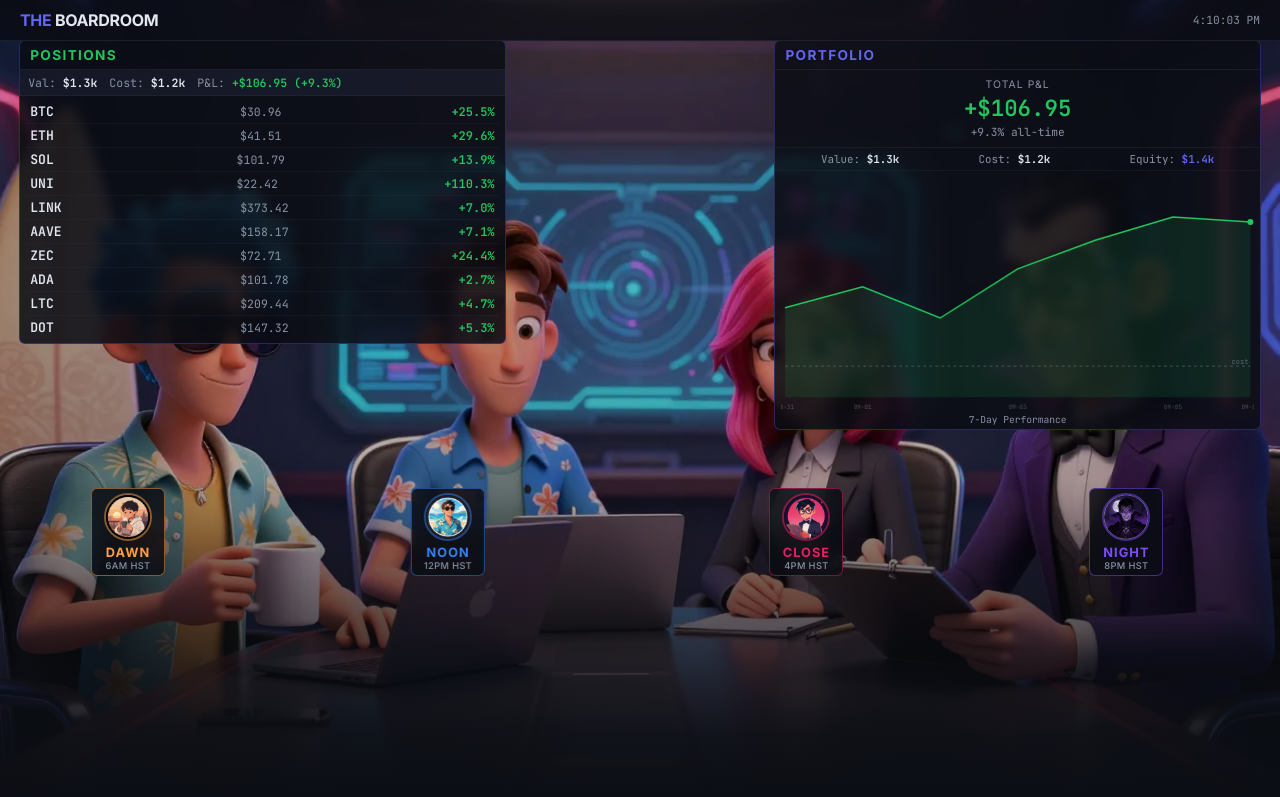
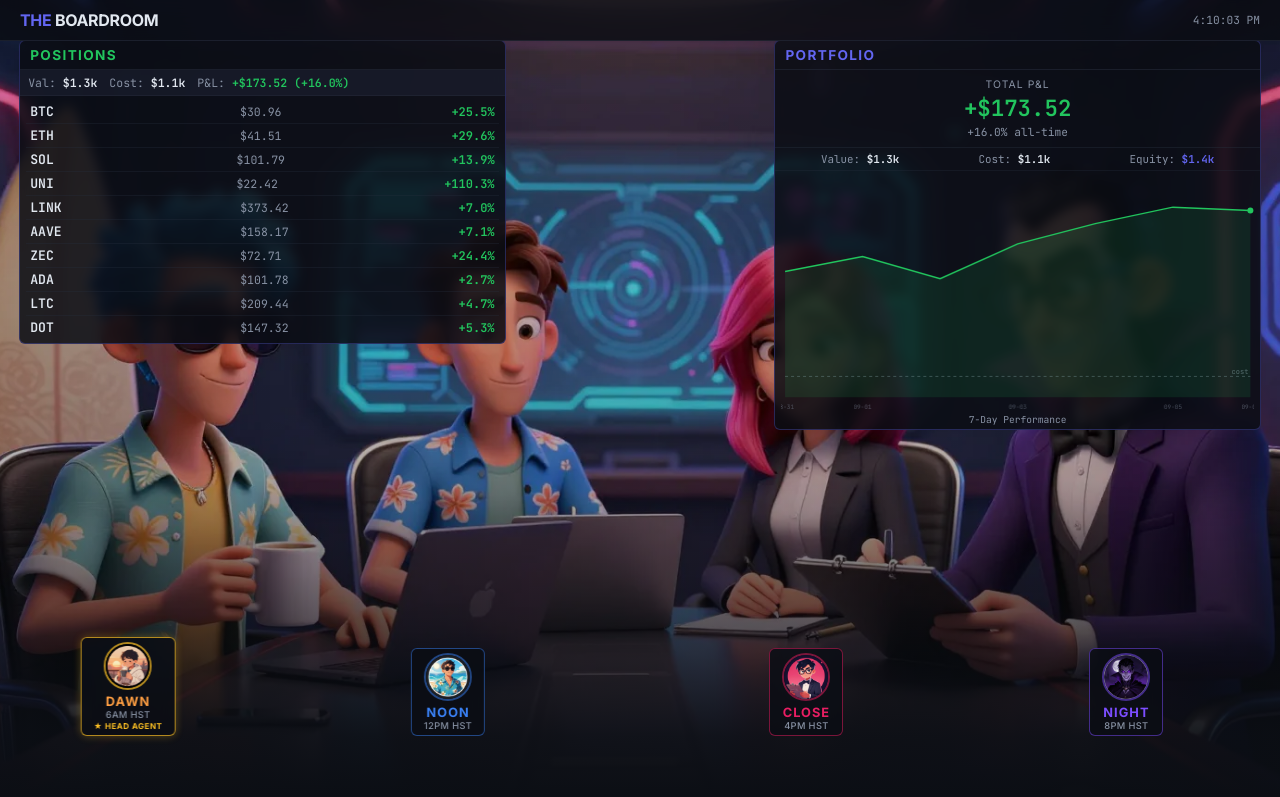
Before and after one commit to hutch1085/boardroom, a website: page public/index.html in a window 1280 px wide. Shown: the top 797 px of the page. Drawn offline with Linux system fonts and the light colour scheme.

Commit message:
v10: cost basis $1086, nameplates below faces, head agent marker

```diff
--- a/public/index.html
+++ b/public/index.html
@@ -247,10 +247,21 @@ body {
   margin-bottom: 2px;
   line-height: 1;
 }
-.nameplate.dawn  { bottom: 28%; left: 10%;  color: var(--dawn);  border-color: rgba(255,159,67,0.5); transform: translateX(-50%); }
-.nameplate.noon  { bottom: 28%; left: 35%;  color: var(--noon);  border-color: rgba(59,130,246,0.5);  transform: translateX(-50%); }
-.nameplate.close { bottom: 28%; left: 63%;  color: var(--close); border-color: rgba(233,30,99,0.5);   transform: translateX(-50%); }
-.nameplate.night { bottom: 28%; left: 88%;  color: var(--night); border-color: rgba(124,77,255,0.5);  transform: translateX(-50%); }
+.nameplate.dawn  { bottom: 8%; left: 10%;  color: var(--dawn);  border-color: rgba(255,159,67,0.5); transform: translateX(-50%); }
+.nameplate.noon  { bottom: 8%; left: 35%;  color: var(--noon);  border-color: rgba(59,130,246,0.5);  transform: translateX(-50%); }
+.nameplate.close { bottom: 8%; left: 63%;  color: var(--close); border-color: rgba(233,30,99,0.5);   transform: translateX(-50%); }
+.nameplate.night { bottom: 8%; left: 88%;  color: var(--night); border-color: rgba(124,77,255,0.5);  transform: translateX(-50%); }
+.plate-badge {
+  display: none;
+  font-size: 0.5rem;
+  font-weight: 700;
+  text-transform: uppercase;
+  letter-spacing: 0.5px;
+  color: #fbbf24;
+  margin-top: 1px;
+}
+.nameplate.head-agent .plate-badge { display: block; }
+.nameplate.head-agent { border-color: rgba(251,191,36,0.7); box-shadow: 0 0 8px rgba(251,191,36,0.3); }
 .nameplate .plate-time {
   font-size: 0.58rem;
   font-weight: 500;
@@ -452,6 +463,7 @@ body {
 
   /* Nameplates: small, at very bottom edge */
   .nameplate { font-size: 0.45rem; padding: 2px 5px; bottom: 1%; }
+  .plate-badge { font-size: 0.35rem; }
   .nameplate.dawn  { left: 10%; }
   .nameplate.noon  { left: 33%; }
   .nameplate.close { left: 58%; }
@@ -508,10 +520,10 @@ body {
   </div>
 
   <!-- AGENT NAMEPLATES -->
-  <div class="nameplate dawn"><img class="plate-avatar" src="dawn.webp" alt="Dawn" onerror="this.style.display='none';this.nextElementSibling.style.display='block'"><span class="plate-avatar-emoji">&#x2615;</span>Dawn<span class="plate-time">6AM HST</span></div>
-  <div class="nameplate noon"><img class="plate-avatar" src="noon.webp" alt="Noon" onerror="this.style.display='none';this.nextElementSibling.style.display='block'"><span class="plate-avatar-emoji">&#x1F3C4;</span>Noon<span class="plate-time">12PM HST</span></div>
-  <div class="nameplate close"><img class="plate-avatar" src="close.webp" alt="Close" onerror="this.style.display='none';this.nextElementSibling.style.display='block'"><span class="plate-avatar-emoji">&#x1F913;</span>Close<span class="plate-time">4PM HST</span></div>
-  <div class="nameplate night"><img class="plate-avatar" src="night.webp" alt="Night" onerror="this.style.display='none';this.nextElementSibling.style.display='block'"><span class="plate-avatar-emoji">&#x1F9DB;</span>Night<span class="plate-time">8PM HST</span></div>
+  <div class="nameplate dawn" data-agent="dawn"><img class="plate-avatar" src="dawn.webp" alt="Dawn" onerror="this.style.display='none';this.nextElementSibling.style.display='block'"><span class="plate-avatar-emoji">&#x2615;</span>Dawn<span class="plate-time">6AM HST</span><span class="plate-badge">&#9733; Head Agent</span></div>
+  <div class="nameplate noon" data-agent="noon"><img class="plate-avatar" src="noon.webp" alt="Noon" onerror="this.style.display='none';this.nextElementSibling.style.display='block'"><span class="plate-avatar-emoji">&#x1F3C4;</span>Noon<span class="plate-time">12PM HST</span><span class="plate-badge">&#9733; Head Agent</span></div>
+  <div class="nameplate close" data-agent="close"><img class="plate-avatar" src="close.webp" alt="Close" onerror="this.style.display='none';this.nextElementSibling.style.display='block'"><span class="plate-avatar-emoji">&#x1F913;</span>Close<span class="plate-time">4PM HST</span><span class="plate-badge">&#9733; Head Agent</span></div>
+  <div class="nameplate night" data-agent="night"><img class="plate-avatar" src="night.webp" alt="Night" onerror="this.style.display='none';this.nextElementSibling.style.display='block'"><span class="plate-avatar-emoji">&#x1F9DB;</span>Night<span class="plate-time">8PM HST</span><span class="plate-badge">&#9733; Head Agent</span></div>
 
   <!-- SPEECH BUBBLES -->
   <div class="agent-bubbles">
@@ -567,6 +579,7 @@ let HOLDINGS = [
 ];
 let WATCHLIST = [];
 let CASH = 105;
+const COST_BASIS = 1086; // fixed: cost basis when we started buying crypto
 let TENSIONS = '';
 let OPENING = [];
 
@@ -645,7 +658,8 @@ function fmtCompact(n) {
 function renderHoldings() {
   const container = document.getElementById('holdingsRows');
   const summaryEl = document.getElementById('holdingsSummary');
-  let totalValue = 0, totalCost = 0, loaded = 0;
+  let totalValue = 0, loaded = 0;
+  const totalCost = COST_BASIS;
   let html = '';
 
   for (const h of HOLDINGS) {
@@ -653,7 +667,6 @@ function renderHoldings() {
     const val = price != null ? h.qty * price : null;
     const pnlPct = price != null ? ((price - h.entry) / h.entry) * 100 : null;
     if (val != null) { totalValue += val; loaded++; }
-    totalCost += h.cost;
     const isUp = pnlPct != null && pnlPct >= 0;
 
     html += `<div class="h-row">
@@ -687,11 +700,11 @@ function renderAggregate() {
   const subEl = document.getElementById('aggSub');
   const detailsEl = document.getElementById('aggDetails');
 
-  let totalValue = 0, totalCost = 0, loaded = 0;
+  let totalValue = 0, loaded = 0;
+  const totalCost = COST_BASIS;
   for (const h of HOLDINGS) {
     const price = priceCache[h.sym] != null ? priceCache[h.sym] : null;
     if (price != null) { totalValue += h.qty * price; loaded++; }
-    totalCost += h.cost;
   }
 
   if (!pricesLoaded || loaded === 0) {
@@ -747,7 +760,7 @@ function drawHistoryChart() {
   const plotW = W - pad.left - pad.right;
   const plotH = H - pad.top - pad.bottom;
 
-  const totalCost = HOLDINGS.reduce((s, h) => s + h.cost, 0);
+  const totalCost = COST_BASIS;
   const values = historyData.map(d => d.value);
   const minVal = Math.min(...values, totalCost) * 0.98;
   const maxVal = Math.max(...values, totalCost) * 1.02;
@@ -999,18 +1012,38 @@ async function sendQuestion() {
   btn.textContent = 'Ask';
 }
 
+// ===== HEAD AGENT (whoever ran last based on HST time) =====
+function updateHeadAgent() {
+  // Get current hour in HST (UTC-10)
+  const now = new Date();
+  const hst = new Date(now.toLocaleString('en-US', { timeZone: 'Pacific/Honolulu' }));
+  const h = hst.getHours();
+  // Dawn 6AM, Noon 12PM, Close 4PM, Night 8PM
+  let head;
+  if (h >= 20)     head = 'night';
+  else if (h >= 16) head = 'close';
+  else if (h >= 12) head = 'noon';
+  else if (h >= 6)  head = 'dawn';
+  else              head = 'night'; // before 6AM → last night's run
+  document.querySelectorAll('.nameplate').forEach(el => {
+    el.classList.toggle('head-agent', el.dataset.agent === head);
+  });
+}
+
 // ===== INIT =====
 window.addEventListener('load', async () => {
   await loadPortfolioData();
   renderHoldings();
   renderAggregate();
   drawHistoryChart();
+  updateHeadAgent();
   // Reload data.json every 5 min (prices update with each scan)
   setInterval(async () => {
     await loadPortfolioData();
     renderHoldings();
     renderAggregate();
     drawHistoryChart();
+    updateHeadAgent();
   }, 300000);
   setTimeout(runOpeningDebate, 1500);
   window.addEventListener('resize', drawHistoryChart);
```
